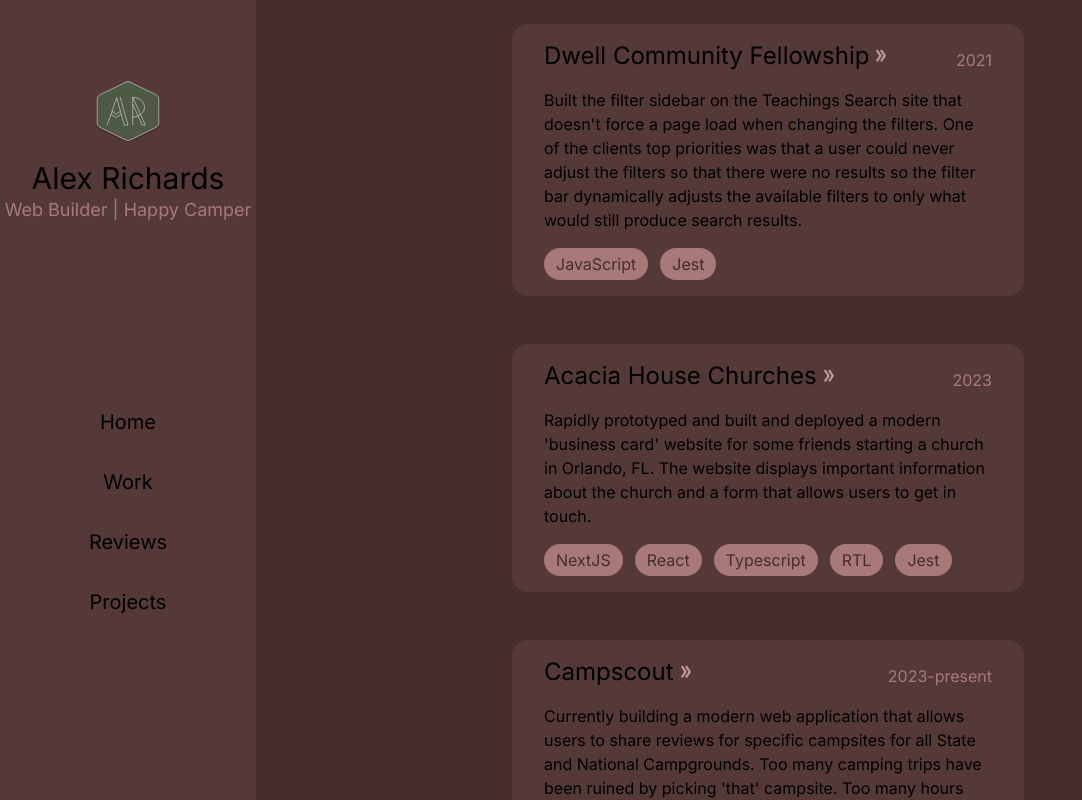
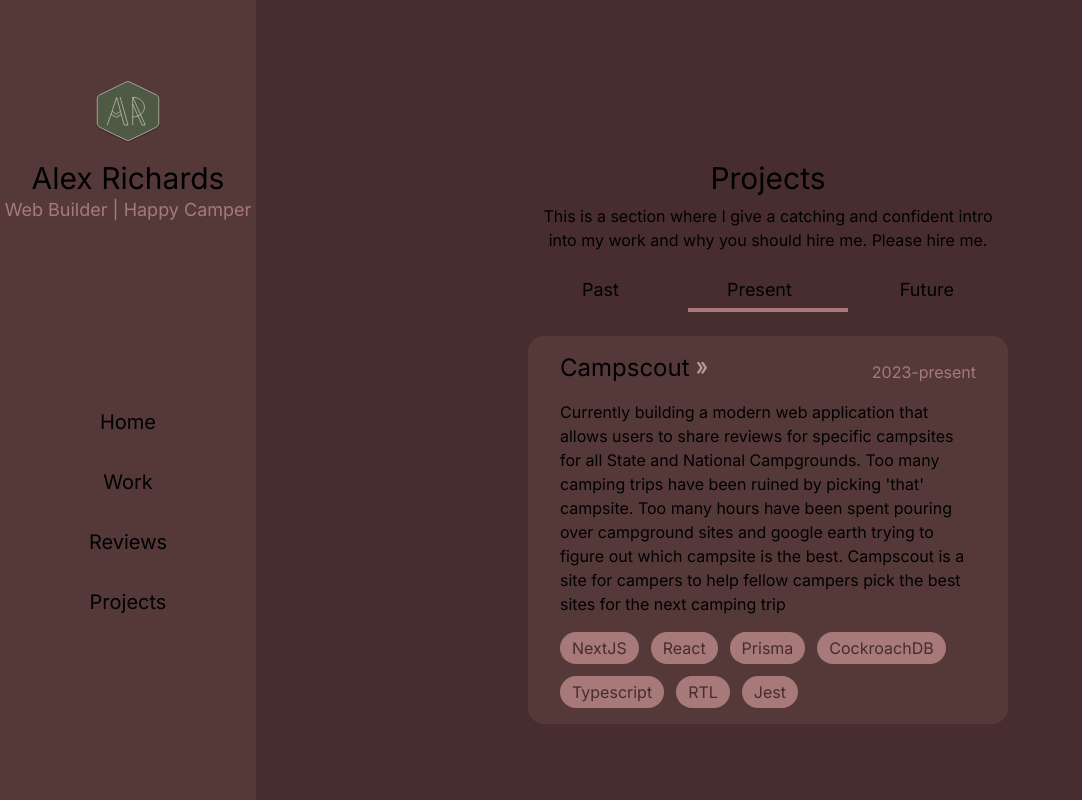
Before and after one commit to AlexRichards9595/portfolio, a Next.js app: page /projects in a window 1280 px wide. Shown: the whole page, without its empty margins (0-1082 px from the left). Built offline with nearby package versions, Linux system fonts and the light colour scheme.

Commit message:
added tabs to projects page

```diff
--- a/src/ExperienceData.ts
+++ b/src/ExperienceData.ts
@@ -51,31 +51,48 @@ export const employerData: Company[] = [
   }
 ];
 
-export const projectData: Company[] = [
+export interface Project {
+  name: string;
+  time: string;
+  description: string;
+  technologies: string[];
+  link?: string;
+  productButtons?: ProductButton[];
+  tab: 'past' | 'present' | 'future'
+}
+
+export const projectData: Project[] = [
   {
     name: "Dwell Community Fellowship",
     time: "2021",
     description: `Built the filter sidebar on the Teachings Search site that doesn't force a page load when changing the filters. One of the clients top priorities was that a user could never adjust the filters so that there were no results so the filter bar dynamically adjusts the available filters to only what would still produce search results.`,
-    bullets: [],
     technologies: ['JavaScript', 'Jest'],
     link: 'https://www.dwellcc.org/',
-    productButtons: [{label: 'Teaching Search Page', link: 'https://www.dwellcc.org/teachings'}]
+    productButtons: [{label: 'Teaching Search Page', link: 'https://www.dwellcc.org/teachings'}],
+    tab: 'past'
   },
   {
     name: "Acacia House Churches",
     time: "2023",
     description: `Rapidly prototyped and built and deployed a modern 'business card' website for some friends starting a church in Orlando, FL. The website displays important information about the church and a form that allows users to get in touch.`,
-    bullets: [],
     technologies: ['NextJS', 'React', 'Typescript', 'RTL', 'Jest'],
-    link: 'https://acaciahc.com/'
+    link: 'https://acaciahc.com/',
+    tab: 'past'
   },
   {
     name: "Campscout",
     time: "2023-present",
     description: "Currently building a modern web application that allows users to share reviews for specific campsites for all State and National Campgrounds. Too many camping trips have been ruined by picking 'that' campsite. Too many hours have been spent pouring over campground sites and google earth trying to figure out which campsite is the best. Campscout is a site for campers to help fellow campers pick the best sites for the next camping trip",
-    bullets: [],
     technologies: ['NextJS', 'React', 'Prisma', 'CockroachDB', 'Typescript', 'RTL', 'Jest'],
-    link: 'https://campscout.org/'
+    link: 'https://campscout.org/',
+    tab: 'present'
+  },
+  {
+    name: "Classmates?",
+    time: "",
+    description: "For most families, faith is a primary source of community and belonging. For most kids, their classmates constitute the vast majority of their social lives. Classmates is the idea of a web application that allows parents to bring these two worlds together by being able to safely and securely connect with parents of their children's classmates that share their same faith background.",
+    technologies: [],
+    tab: 'future'
   },
 ];
 
--- a/src/app/projects/page.tsx
+++ b/src/app/projects/page.tsx
@@ -1,19 +1,71 @@
+'use client'
+
 import { projectData} from "@/ExperienceData";
 import Card from "@/components/Card";
-import React from "react";
+import {AnimatePresence, motion, useAnimation} from "framer-motion";
+import React, {useState} from "react";
+
+const tabs = [
+  {value: 'past', label: 'Past'},
+  {value: 'present', label: 'Present'},
+  {value: 'future', label: 'Future'}
+]
 
 const Projects = ()=> {
-  return <div className="flex flex-row min-h-screen h-fit w-11/12 lg:w-1/2 mx-auto">
+  const [activeTab, setActiveTab] = useState(1);
+  const controls = useAnimation();
+
+  const handleClick = (index:number) => {
+    setActiveTab(index);
+    animateUnderline(index);
+  };
+
+  const animateUnderline = (index: number) => {
+    controls.start({
+      left: `calc(${index * (100 / tabs.length)}%)`,
+    });
+  };
+  return <div className="flex flex-col min-h-screen lg:pt-36 lg:w-1/2 mx-auto px-4">
+    <div className={'flex flex-col text-center justify-center py-4'}>
+      <p className={'text-3xl pb-2'}>Projects</p>
+      <p>This is a section where I give a catching and confident intro into my work and why you should hire me. Please hire me.</p>
+    </div>
+    <div className={'flex flex-col relative'}>
+    <div className={'flex flex-row w-full justify-around py-2'}>
+      {tabs.map((tab, index) => (
+          <div className={'text-lg'}
+              key={index}
+              onClick={() => handleClick(index)}
+          >
+            {tab.label}
+          </div>
+      ))}
+    </div>
+      <motion.div
+          className={`h-1 bg-lightest w-1/3 absolute bottom-0`}
+          initial={{ left: `${(100 / tabs.length) * activeTab}%` }}
+          animate={controls}
+      />
+    </div>
     <div className={'flex flex-col h-full justify-between'}>
-      {projectData.map(company => (
-          <Card
-              key={company.name}
-              title={company.name}
-              description={company.description}
-              subtitle={company.time}
-              tags={company.technologies}
-              link={company.link}
-          />
+      {projectData.filter(x => x.tab === tabs[activeTab].value).map(project => (
+          <AnimatePresence mode={'popLayout'} key={project.name}>
+            <motion.div
+                key={project.name}
+                initial={{ scale: 0.8, opacity: 0 }}
+                animate={{ scale: 1, opacity: 1 }}
+                exit={{ scale: 0.8, opacity: 0 }}
+                transition={{ type: "spring" }}
+            >
+              <Card
+                  title={project.name}
+                  description={project.description}
+                  subtitle={project.time}
+                  tags={project.technologies}
+                  link={project.link}
+              />
+            </motion.div>
+          </AnimatePresence>
       ))}
     </div>
   </div>
--- a/src/components/MaterialTailwind.ts
+++ b/src/components/MaterialTailwind.ts
@@ -1,9 +1,8 @@
 'use client'
 
 import {
-    Drawer,
-    Carousel
+    Drawer, Tabs, TabsHeader, TabsBody, TabPanel, Tab
 } from '@material-tailwind/react'
 
-export { Drawer, Carousel
+export { Drawer, Tabs, TabsHeader, TabsBody, TabPanel, Tab
 };
```
